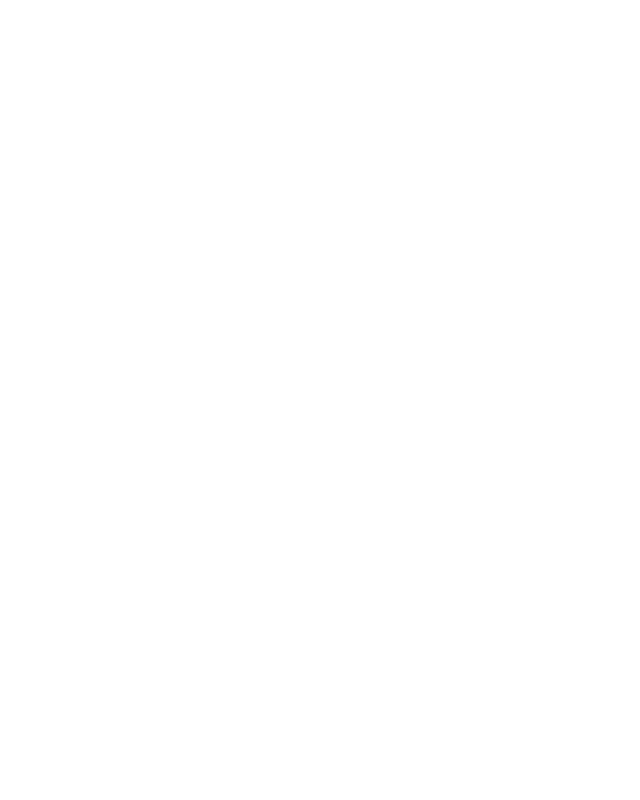
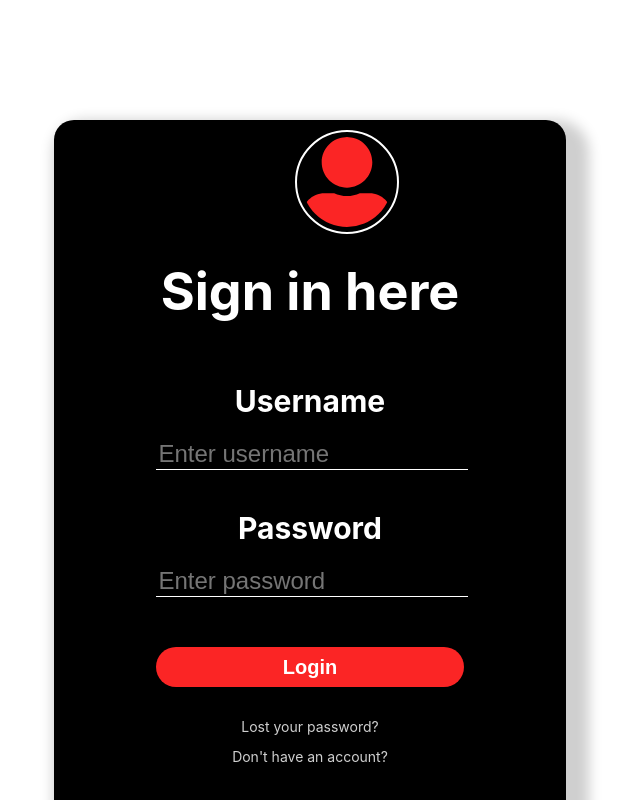
Before and after one commit to halmur/Projekt-Agil, a React (Create React App) app: page /signup in a window 1280 px wide. Before the commit this address had no page. Shown: the top 800 px of the page, without its empty margins (330-970 px from the left). Built offline with nearby package versions, Linux system fonts and the light colour scheme.

Commit message:
basic setup of sign up page

```diff
--- a/package.json
+++ b/package.json
@@ -8,6 +8,7 @@
     "@testing-library/user-event": "^13.5.0",
     "react": "^18.2.0",
     "react-dom": "^18.2.0",
+    "react-icons": "^4.4.0",
     "react-router-dom": "^6.3.0",
     "react-scripts": "5.0.1",
     "web-vitals": "^2.1.4"
--- /dev/null
+++ b/src/components/Signup.jsx
@@ -0,0 +1,28 @@
+import React from "react";
+import styles from "./Signup.module.css";
+import { FaUserAlt} from "react-icons/fa";
+
+const Signup = () => {
+  return (
+    <>
+      <div className={styles.formContainer}>
+        <div className={styles.formWrapper}>
+          <form className={styles.subContainer}>
+          <FaUserAlt className={styles.icon}/>
+            <h1>Sign in here</h1>
+            <p>Username</p>
+            <input type="text" placeholder="Enter username" />
+            <p>Password</p>
+            <input type="password" placeholder="Enter password" />
+            <input type="submit" value="Login" />
+            <a href="#">Lost your password?</a>
+            <a href="#">Don't have an account?</a>
+
+          </form>
+        </div>
+      </div>
+    </>
+  );
+};
+
+export default Signup;
--- /dev/null
+++ b/src/components/Signup.module.css
@@ -0,0 +1,92 @@
+.formContainer {
+    text-align: center;
+    justify-content: center;
+    display: flex;
+    padding: 120px 0;
+}
+.formWrapper {
+    display: flex;
+    justify-content: center;
+    height: 800px;
+    width: 40%;
+    box-shadow: 11px 12px 13px 12px rgb(207,207,207);
+    border-radius: 20px;
+    padding-top: 40px;
+    background-color: #000;
+    position: relative;
+
+}
+.icon {
+    position: absolute;
+    top: 10px;
+    left:47%;
+    color:#fb2525;
+    font-size: 90px;
+    border: 2px solid #fff;
+    border-radius: 50%;
+    padding: 5px;
+
+
+
+}
+.subContainer {
+    display: flex;
+    flex-direction: column;
+    height: 100%;
+    width: 60%;
+    padding: 40px;
+    color:#fff;
+    margin-top: 50px;
+}
+.subContainer h1 {
+    font-size: 52px;
+    margin: 10px 0 40px 0;
+}
+.subContainer p {
+    margin: 20px;
+    padding: 0;
+    font-weight: bold;
+    font-size: 30px;
+
+}
+.subContainer input {
+    width: 100%;
+    margin-bottom:20px;
+    font-size: 20px;
+}
+.subContainer input[type="text"], input[type="password"] {
+    border: none;
+    border-bottom: 1px solid #fff;
+    background: transparent;
+    outline: none;
+    color:#fff;
+    font-size: 24px;
+}
+.subContainer input[type="submit"] {
+    border:none;
+    outline: none;
+    height: 40px;
+    background: #fb2525;
+    color:#fff;
+    font-size: 20px;
+    font-weight: 600;
+    margin-top: 30px;
+    border-radius: 20px;
+}
+.subContainer input[type="submit"]:hover {
+    cursor: pointer;
+    background: #ffc107;
+    color:#000;
+    transition: 0.3s all ease-in-out;
+}
+.subContainer a {
+    margin-top: 10px;
+    text-decoration: none;
+    font-size: 14px;
+    line-height: 20px;
+    color:rgb(207,207,207)
+}
+
+.subContainer a:hover {
+    color:#ffc107;
+}
--- a/src/index.js
+++ b/src/index.js
@@ -3,6 +3,7 @@
 import './index.css';
 import App from './App';
 import {BrowserRouter,Routes,Route,} from "react-router-dom";
+import Signup from './components/Signup';
 
 
 
@@ -11,6 +12,8 @@
   <BrowserRouter>
     <Routes>
       <Route path='/' element={<App/>}/>
+      <Route path='/signup' element={<Signup/>}/>
+
     </Routes>
   </BrowserRouter>
 );
```
Also changed, not shown: src/components/Header.jsx (+21 -14 lines), src/components/Header.module.css (+20 -0 lines), src/media/formBackground.png (added), 1 other file (tests, documents, lock files or other folders).
